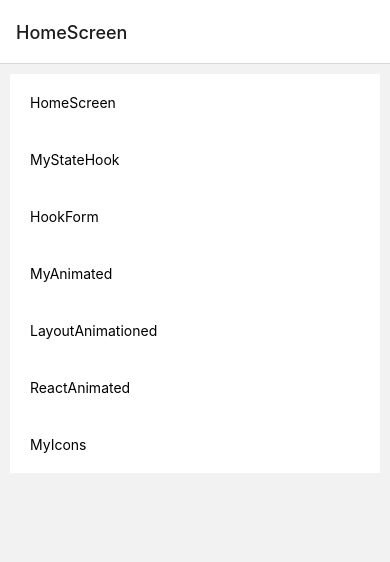
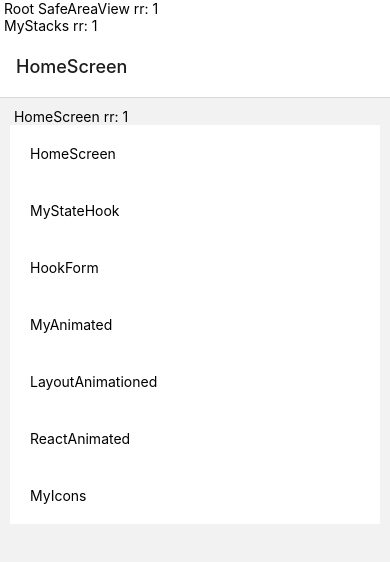
Before and after one commit to johntheZ/Expo-Clean-Slate, a React Native app: screen / in a window 390 px wide. Shown: the top 562 px of the page. Built offline with nearby package versions, Linux system fonts and the light colour scheme.

Commit message:
added rerender counters for root elements

```diff
--- a/App.js
+++ b/App.js
@@ -5,7 +5,9 @@ import { FontAwesome } from '@expo/vector-icons';
 import { MyStacks } from './src/Stacks';
 import { NavigationContainer } from '@react-navigation/native';
 
+let rr = 0;
 export default function App() {
+  rr++;
   return (
     <SafeAreaView style={styles.container}>
       <StatusBar style='auto'
@@ -13,6 +15,7 @@ export default function App() {
         translucent={false}
         backgroundColor='gray'
       />
+      <Text> {"Root SafeAreaView rr: " + rr} </Text>
       <NavigationContainer>
         <MyStacks />
       </NavigationContainer>
--- a/src/Stacks.js
+++ b/src/Stacks.js
@@ -10,8 +10,9 @@ import { MyStateHook } from './views/MyStateHook';
 import HookForm from './views/HookForm';
 
 const Stack = createNativeStackNavigator();
-
+let hr = 0;
 function HomeScreen({ navigation }) {
+  hr++;
   const state = useNavigation().getState();
   const screenNames = state.routeNames
 
@@ -41,6 +42,7 @@ function HomeScreen({ navigation }) {
   }
   return (
     <View style={{ padding: 10, flex: 1 }}>
+      <Text> {"HomeScreen rr: " + rr} </Text>
       <FlatList
         style={{}}
         data={screenNames}
@@ -51,8 +53,12 @@ function HomeScreen({ navigation }) {
   );
 }
 
+let rr = 0;
 export function MyStacks() {
+  rr++;
   return (
+    <>
+      <Text> {"MyStacks rr: " + rr} </Text>
       <Stack.Navigator initialRouteName={"HomeScreen"} >
         <Stack.Screen name="HomeScreen" component={HomeScreen} />
         {/* hook related */}
@@ -65,5 +71,6 @@ export function MyStacks() {
         {/* icons related */}
         <Stack.Screen name="MyIcons" component={MyIcons} />
       </Stack.Navigator>
+    </>
   );
 }
```
Lines whose indentation alone changed are shown as unchanged.
